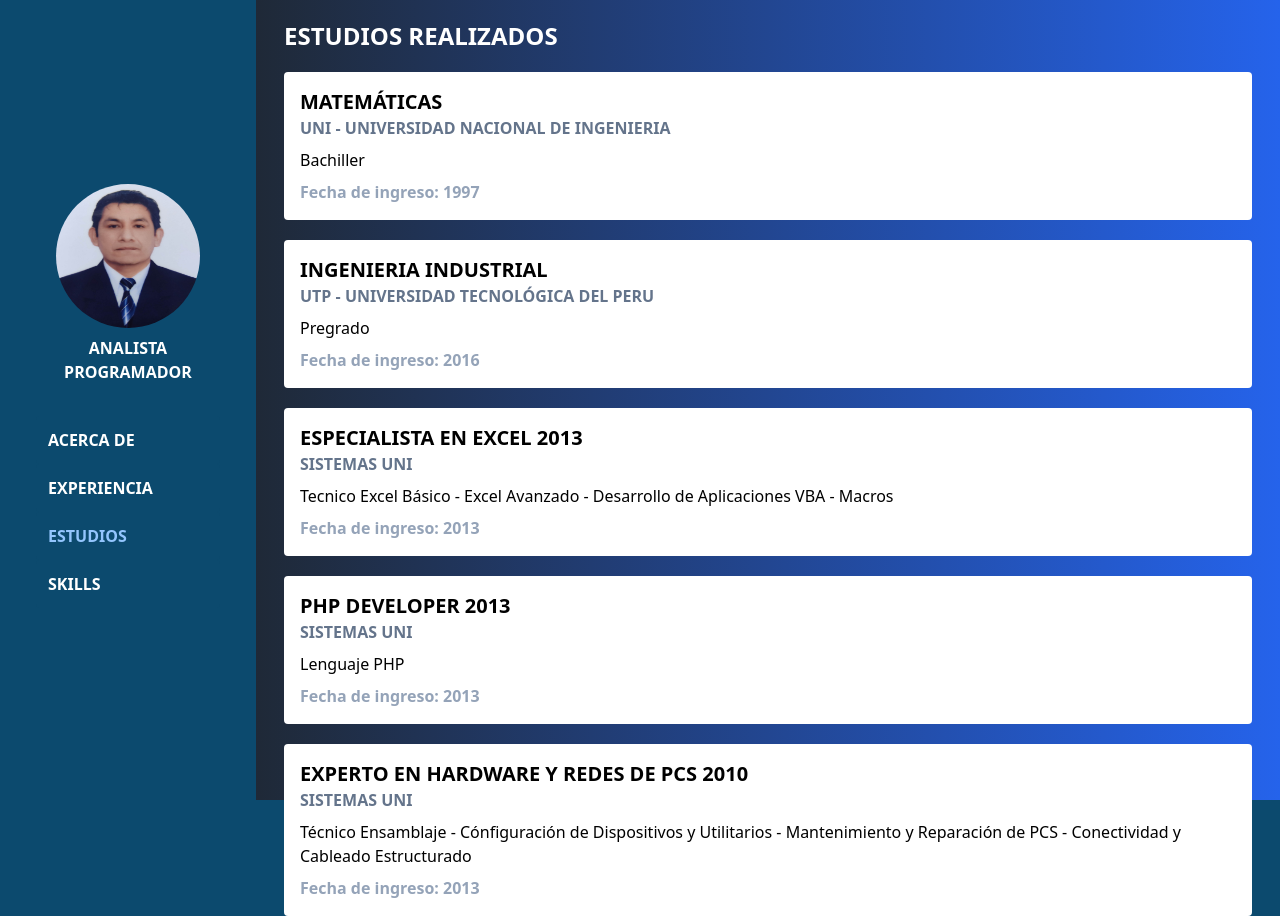
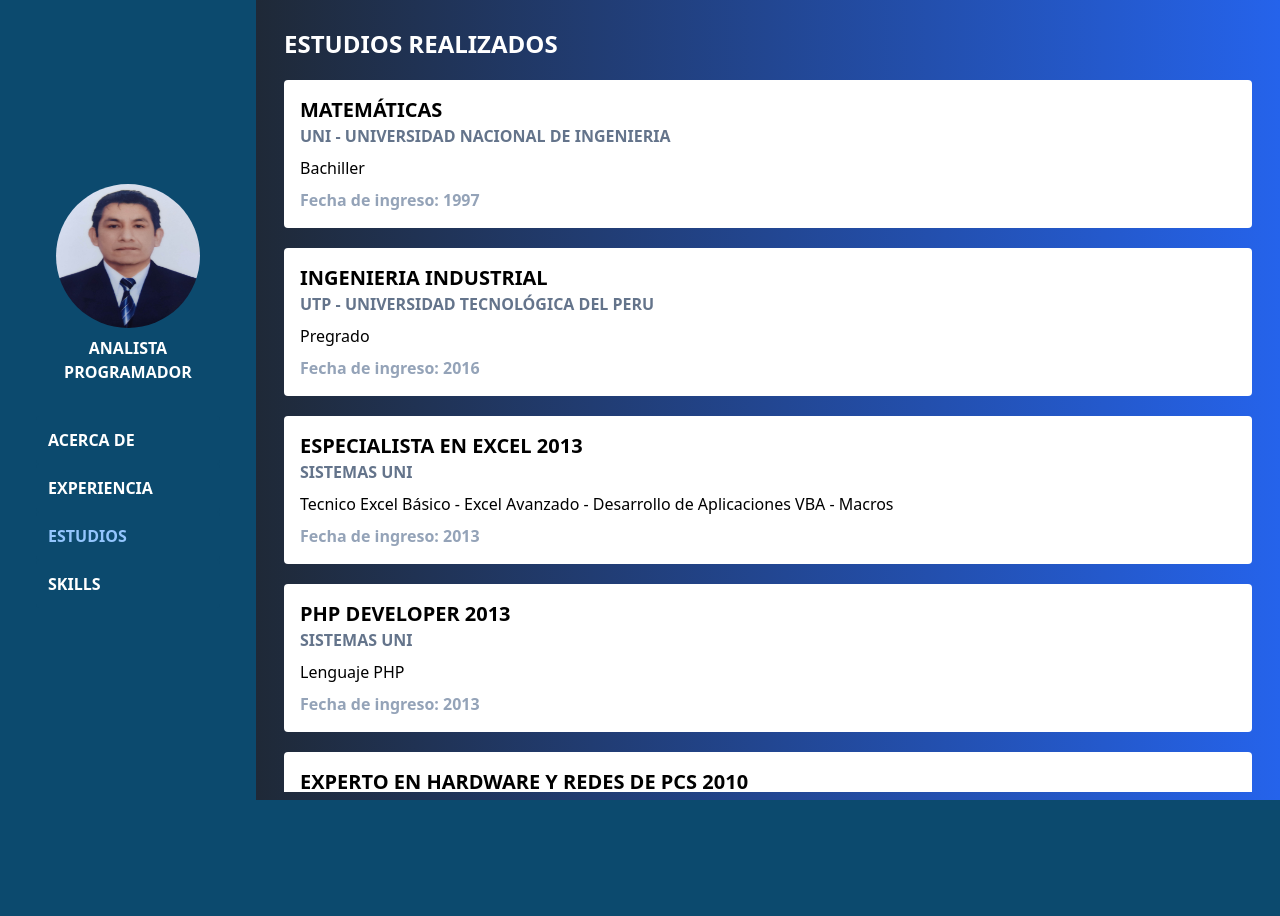
Before and after one commit to carmeds/carmeds, a Vue app: page /estudios in a window 1280 px wide. After the commit the page ends 800 px from the top, so only its background shows below. Built offline with nearby package versions, Linux system fonts and the light colour scheme.

Commit message:
Corrigiendo overflow

```diff
--- a/src/views/EstudiosView.vue
+++ b/src/views/EstudiosView.vue
@@ -12,7 +12,7 @@
 </script>
 
 <template>
-  <div class="p-5 m-2 h-full mt-20 sm:mt-2">
+  <div class="p-5 m-2 h-full mt-20 sm:mt-2 overflow-auto">
     <h1 class="text-2xl font-bold uppercase text-white">Estudios Realizados </h1>
       <div class="" v-for="est in state.estudios" :key="est.id">
         <CardEst :estudios="est" />
--- a/src/views/ExperienciaView.vue
+++ b/src/views/ExperienciaView.vue
@@ -10,7 +10,7 @@ onMounted(()=>{
 </script>
 
 <template>
-    <div class="p-5 m-2 h-screen mt-20 sm:mt-0">
+    <div class="p-5 m-2 h-screen mt-20 sm:mt-0 overflow-auto">
         <h1 class="text-2xl font-bold uppercase text-white">Experiencia Laboral</h1>
         <div v-for="exp in experiencias" :key="exp.id">
             <CardExp :experiencia="exp"/>
--- a/src/views/PrincipalView.vue
+++ b/src/views/PrincipalView.vue
@@ -30,7 +30,7 @@ const misocial1=reactive({
       - <span> &nbsp;<font-awesome-icon :icon="['fab', 'whatsapp']" /> </span> 912960047
       - <span class="text-gray-300 ">carmeds@gmail.com</span>
     </h2>
-    <div class="bg-white mt-5 p-3 rounded hidden sm:flex">
+    <div class="bg-gray-300 mt-5 p-3 rounded hidden sm:flex">
       <p>Bachiller en Matemáticas. Me desempeño como Desarrollador Web Frontend y Backend. Cuento con más de 7 años
         de experiencia en implementación y desarrollo de aplicaciones.
       </p>
```
